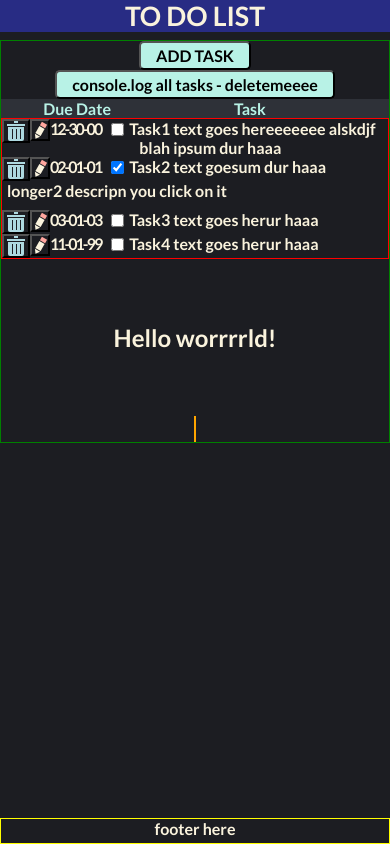
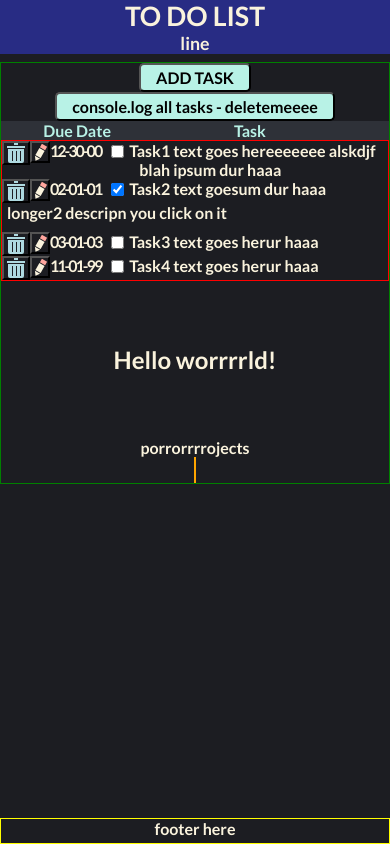
Before and after one commit to mbeckdev/to-do-react, a React (Create React App) app: page / in a window 390 px wide. Built offline with nearby package versions, Linux system fonts and the light colour scheme.

Commit message:
Start adding hamburger

```diff
--- a/src/App.js
+++ b/src/App.js
@@ -5,14 +5,16 @@ import React, { useState } from 'react';
 import uniqid from 'uniqid';
 import { format, parseISO } from 'date-fns';
 
+// React components
 import Task from './components/Task';
 import ManageTaskForm from './components/ManageTaskForm';
 import ProjectMenu from './components/ProjectMenu';
+import Hamburger from './Hamburger';
 
 // Styled components and colors imports
 import { darkTheme, lightTheme } from './colors';
 
-import WrapperApp from './WrapperApp.js';
+import WrapperApp from './styles/WrapperApp';
 
 function App() {
   let useLightTheme = false;
@@ -301,14 +303,16 @@ function App() {
     console.log(tasks);
     console.log('taskToEdit', taskToEdit);
   };
+
   return (
     <ThemeProvider theme={useLightTheme ? lightTheme : darkTheme}>
-      {/* <ThemeProvider theme={darkTheme}> */}
       <WrapperApp>
         <div className="app">
           <header className="app-header">
             <h1>TO DO LIST</h1>
+            <Hamburger />
           </header>
+
           <main>
             <div id="main-width-container">
               {!manageTaskFormIsHidden && (
@@ -356,6 +360,7 @@ function App() {
               </ul>
 
               <TestComponent />
+              <ProjectMenu />
               <div id="extra-space"></div>
             </div>
           </main>
--- /dev/null
+++ b/src/Hamburger.jsx
@@ -0,0 +1,14 @@
+import React from 'react';
+
+import styled from 'styled-components';
+
+const WrapperHamburger = styled.section`
+  background: ${(props) => props.theme.colors.color5Black};
+  color: ${(props) => props.theme.colors.textColor1};
+`;
+
+function Hamburger() {
+  return <div>line</div>;
+}
+
+export default Hamburger;
--- /dev/null
+++ b/src/components/ProjectMenu.jsx
@@ -0,0 +1,7 @@
+import React from 'react';
+
+function ProjectMenu() {
+  return <div>porrorrrrojects</div>;
+}
+
+export default ProjectMenu;
```
Also changed, not shown: src/styles/WrapperApp.js (renamed from src/WrapperApp.js).
